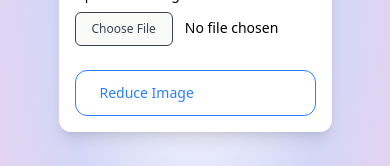
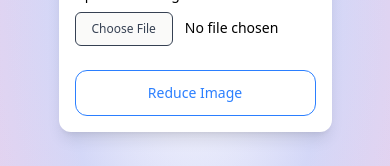
Before and after one commit to VictorFromTheInternet/Color_Reducer, a React (Vite) app in the folder frontend/: page / in a window 390 px wide. Shown: the part 436-602 px from the top of the page. Built offline with nearby package versions, Linux system fonts and the light colour scheme.

Commit message:
justify center

```diff
--- a/frontend/src/App.jsx
+++ b/frontend/src/App.jsx
@@ -223,7 +223,7 @@ function App() {
               </div>
 
               <button
-              className="flex gap-2 items-center w-full sm:w-auto text-blue-500 border border-blue-500 py-3 px-6 rounded-xl cursor-pointer hover:bg-blue-50 transition-colors font-medium text-sm sm:text-base"
+              className="flex gap-2 items-center justify-center w-full sm:w-auto text-blue-500 border border-blue-500 py-3 px-6 rounded-xl cursor-pointer hover:bg-blue-50 transition-colors font-medium text-sm sm:text-base"
               onClick={handleGenerateImage} disabled={isLoading}>
                 {isLoading && <LoadingSpinner/>}
                 {isLoading ? 'Loading ...':'Reduce Image'}
```
